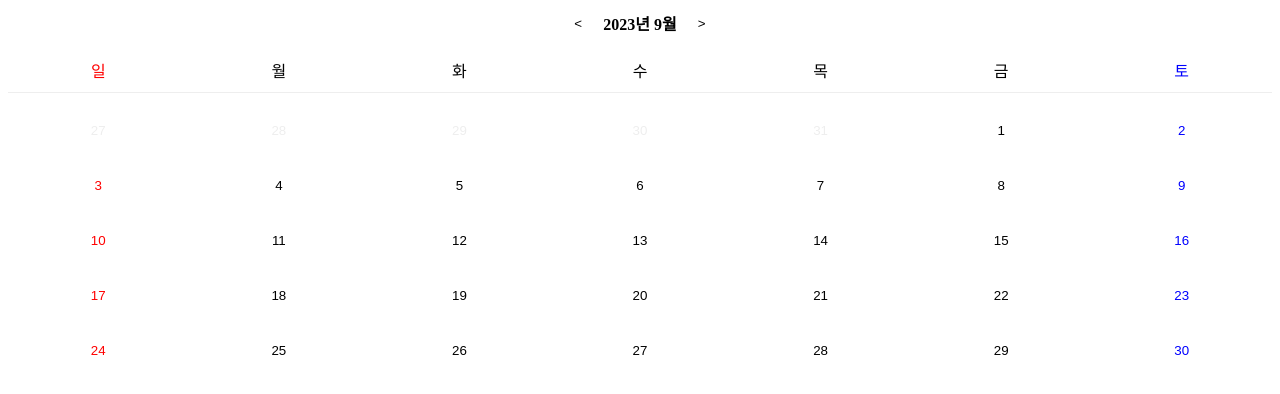
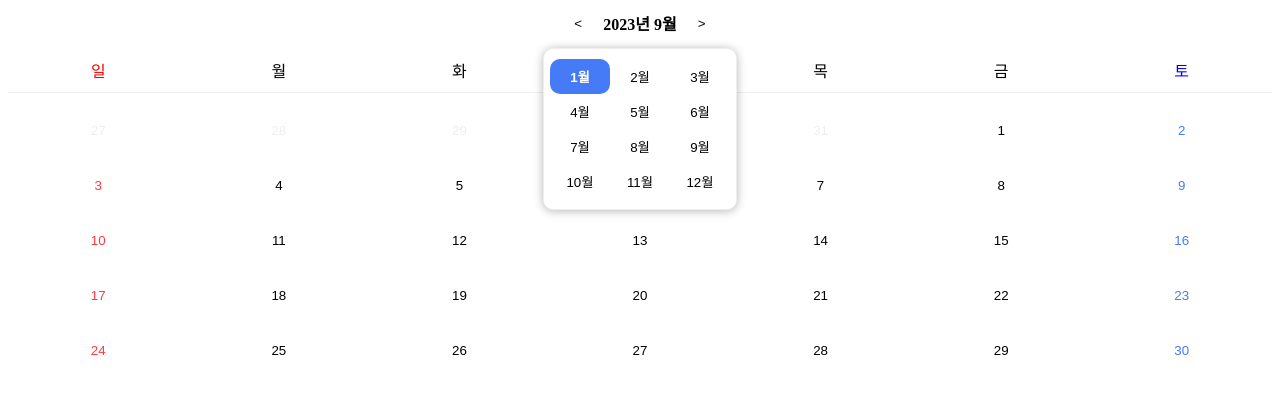
Before and after one commit to SangMinL96/react-ko-calendar, a React (Create React App) app: page / in a window 1280 px wide. Shown: the top 394 px of the page. Built offline with nearby package versions, Linux system fonts and the light colour scheme.

Commit message:
🚀 월별 선택하는 드랍다운 UI 생성

```diff
--- a/src/components/Days.tsx
+++ b/src/components/Days.tsx
@@ -11,9 +11,9 @@ function Days({ days }: Props) {
       {days.map(({ day, isCurrentMonth, isWeekend, weekendType }, index) => {
         let classNames;
         if (!isCurrentMonth) {
-          classNames = `calendar-container__day_view day disable`;
+          classNames = `calendar-container__day_view__day disable`;
         } else if (isWeekend) {
-          classNames = `calendar-container__day_view day weekend_${
+          classNames = `calendar-container__day_view__day weekend_${
             weekendType === "토"
               ? "saturday"
               : weekendType === "일"
@@ -21,7 +21,7 @@ function Days({ days }: Props) {
               : ""
           }`;
         } else {
-          classNames = "calendar-container__day_view day";
+          classNames = "calendar-container__day_view__day";
         }
         return (
           <button type="button" key={index} className={classNames}>
--- a/src/components/MonthViewBox.tsx
+++ b/src/components/MonthViewBox.tsx
@@ -12,13 +12,27 @@ function MonthViewBox({ date, setDate, prevMonth, nextMonth }: Props) {
   const month = date.getMonth() + 1;
   return (
     <div className="calendar-container__month_view">
-      <button type="button" className="calendar-container__month_view prev_btn" onClick={prevMonth}>
+      <button type="button" className="calendar-container__month_view__prev_btn" onClick={prevMonth}>
         {"<"}
       </button>
       <strong className="calendar-container__month_view cur_month">{`${year}년 ${month}월`}</strong>
-      <button type="button" className="calendar-container__month_view next_btn" onClick={nextMonth}>
+      <button type="button" className="calendar-container__month_view__next_btn" onClick={nextMonth}>
         {">"}
       </button>
+      <div className="calendar-container__month_dropbox">
+        <button type="button" className="calendar-container__month_dropbox__button active">1월</button>
+        <button type="button" className="calendar-container__month_dropbox__button">2월</button>
+        <button type="button" className="calendar-container__month_dropbox__button">3월</button>
+        <button type="button" className="calendar-container__month_dropbox__button">4월</button>
+        <button type="button" className="calendar-container__month_dropbox__button">5월</button>
+        <button type="button" className="calendar-container__month_dropbox__button">6월</button>
+        <button type="button" className="calendar-container__month_dropbox__button">7월</button>
+        <button type="button" className="calendar-container__month_dropbox__button">8월</button>
+        <button type="button" className="calendar-container__month_dropbox__button">9월</button>
+        <button type="button" className="calendar-container__month_dropbox__button">10월</button>
+        <button type="button" className="calendar-container__month_dropbox__button">11월</button>
+        <button type="button" className="calendar-container__month_dropbox__button">12월</button>
+      </div>
     </div>
   );
 }
--- a/src/components/Week.tsx
+++ b/src/components/Week.tsx
@@ -18,7 +18,7 @@ function Week({
           return (
             <div
               key={day}
-              className={`calendar-container__week_view week_day weekend`}
+              className={`calendar-container__week_view weekend`}
               style={{ color }}
             >
               <span>{day}</span>
@@ -26,7 +26,7 @@ function Week({
           );
         }
         return (
-          <div key={day} className="calendar-container__week_view week_day">
+          <div key={day} className="calendar-container__week_view day">
             <span>{day}</span>
           </div>
         );
--- a/src/index.css
+++ b/src/index.css
@@ -13,7 +13,13 @@
   display: grid;
   grid-template-columns: repeat(7, 1fr);
 }
-.calendar-container__week_view.week_day {
+.calendar-container__week_view.weekend {
+  width: auto;
+  display: flex;
+  justify-content: center;
+  align-items: center;
+}
+.calendar-container__week_view.day {
   width: auto;
   display: flex;
   justify-content: center;
@@ -21,6 +27,7 @@
 }
 
 .calendar-container__month_view {
+  position: relative;
   display: flex;
   justify-content: center;
   align-items: center;
@@ -51,7 +58,7 @@
   grid-template-columns: repeat(7, 1fr);
 }
 
-.calendar-container__day_view.day {
+.calendar-container__day_view__day {
   width: auto;
   padding: 20px 0;
   display: flex;
@@ -60,17 +67,42 @@
   border: none;
   background: none;
 }
-.calendar-container__day_view.day.disable {
+.calendar-container__day_view__day.disable {
   color: #eee;
 }
-.calendar-container__day_view.day.weekend_saturday {
-  color: blue;
+.calendar-container__day_view__day.weekend_saturday {
+  color: #467bf7;
 }
-.calendar-container__day_view.day.weekend_sunday {
-  color: red;
+.calendar-container__day_view__day.weekend_sunday {
+  color: rgb(255, 58, 58);
+}
+.calendar-container__month_dropbox {
+  position: absolute;
+  background-color: #fff;
+  border: 1px solid #eee;
+  border-radius: 10px;
+  box-shadow: 0 1px 10px 0 rgba(0, 0, 0, 0.29);
+  -webkit-box-shadow: 0 1px 10px 0 rgba(0, 0, 0, 0.29);
+  width: 180px;
+  height: 140px;
+  padding: 10px 6px;
+  top: 40px;
+  display: grid;
+  grid-template-columns: repeat(3, 1fr);
 }
 
-
+.calendar-container__month_dropbox__button {
+  width: 100%;
+  height: 100%;
+  background-color: #fff;
+  border: none;
+}
+.calendar-container__month_dropbox__button.active {
+  background-color: #467bf7;
+  border-radius: 10px;
+  color: #fff;
+  font-weight: 600;
+}
 
 .calendar-container__divide {
   width: 100%;
```
